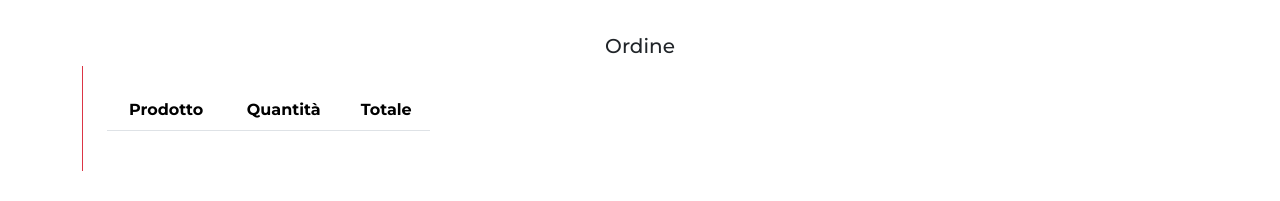
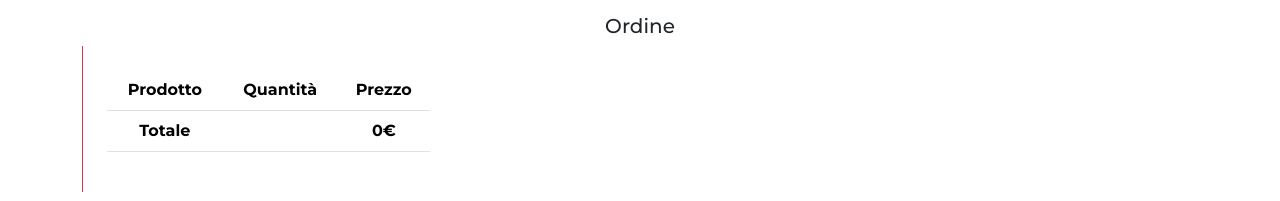
Before and after one commit to AimanFadil/deliveboo_vite, a Vue app: page /ThanksYou in a window 1280 px wide. Shown: the part 428-629 px from the top of the page. Built offline with nearby package versions, Linux system fonts and the light colour scheme.

Commit message:
feat: added 'Totale' string in order's table in ThanksYou.vue

```diff
--- a/src/pages/ThanksYou.vue
+++ b/src/pages/ThanksYou.vue
@@ -5,14 +5,14 @@ export default {
     data() {
         return {
             store,
-            OrderCustomer:[],
-            OrderProducts:[]
+            OrderCustomer: [],
+            OrderProducts: []
 
         }
     },
     mounted() {
-        this.OrderCustomer=useLocalStorage(store.OrderCustomer, 'OrderCustomer'),
-        this.OrderProducts=useLocalStorage(store.OrderProducts, 'OrderProducts').value
+        this.OrderCustomer = useLocalStorage(store.OrderCustomer, 'OrderCustomer'),
+            this.OrderProducts = useLocalStorage(store.OrderProducts, 'OrderProducts').value
         if (localStorage.getItem('reloaded')) {
             // The page was just reloaded. Clear the value from local storage
             // so that it will reload the next time this page is visited.
@@ -22,7 +22,12 @@ export default {
             localStorage.setItem('reloaded', '1');
             location.reload();
         }
-}
+    },
+    computed: {
+        totalPrice() {
+            return this.OrderProducts.reduce((total, product) => total + product.price * product.quantity, 0);
+        },
+    },
 }
 </script>
 <template lang="">
@@ -58,16 +63,23 @@ export default {
                                                 <tr>
                                                     <th scope="col">Prodotto</th>
                                                     <th scope="col">Quantità</th>
-                                                    <th scope="col">Totale</th>
+                                                    <th scope="col">Prezzo</th>
                                                 </tr>
                                             </thead>
                                             <tbody>
                                                 <tr v-for="product, index in OrderProducts" :key="index">
                                                     <td>{{product.name}}</td>
                                                     <td>{{product.quantity}} pz</td>
-                                                    <td>{{product.price * product.quantity}}€</td>
+                                                    <td>{{product.price}}€</td>
                                                 </tr>
                                             </tbody>
+                                            <tfoot>
+                                                <tr>
+                                                    <th scope="row">Totale</th>
+                                                    <td></td>
+                                                    <th>{{totalPrice}}€</th>
+                                                </tr>
+                                            </tfoot>
                                         </table>
                                     </div>
                                 </div>
```
Lines whose indentation alone changed are shown as unchanged.
